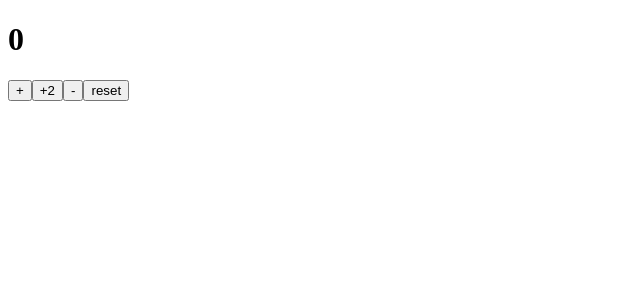
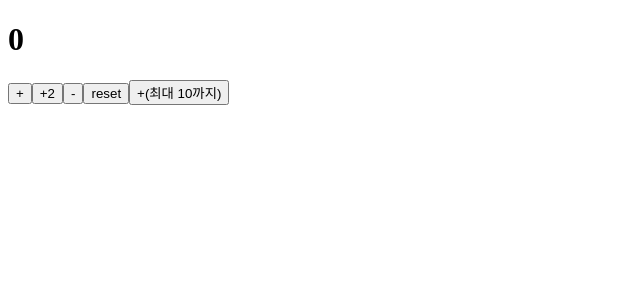
Before and after one commit to bambxxz1e/2026_Programming, a React (Vite) app: page / in a window 1280 px wide. Shown: the top 300 px of the page, without its empty margins (0-640 px from the left). Built offline with nearby package versions, Linux system fonts and the light colour scheme.

Commit message:
CounterApp +(최대 10까지), 삼항연산자, Math.min()

```diff
--- a/src/CounterApp.jsx
+++ b/src/CounterApp.jsx
@@ -16,6 +16,9 @@
       <button onClick={() => setCount((count) => count + 2)}>+2</button>
       <button onClick={() => setCount((count) => count - 1)}>-</button>
       <button onClick={() => setCount(0)}>reset</button>
+      <button onClick={() => setCount((count) => count < 10 ? count + 1 : 10)}>+(최대 10까지)</button>
+      {/* <button onClick={() => setCount((count) => Math.min(count + 1, 10)}>+(최대 10까지)</button> */}
+
       {/*
       // Too many re-renders.
       <button onClick={setCount(0)}>reset</button>
```
